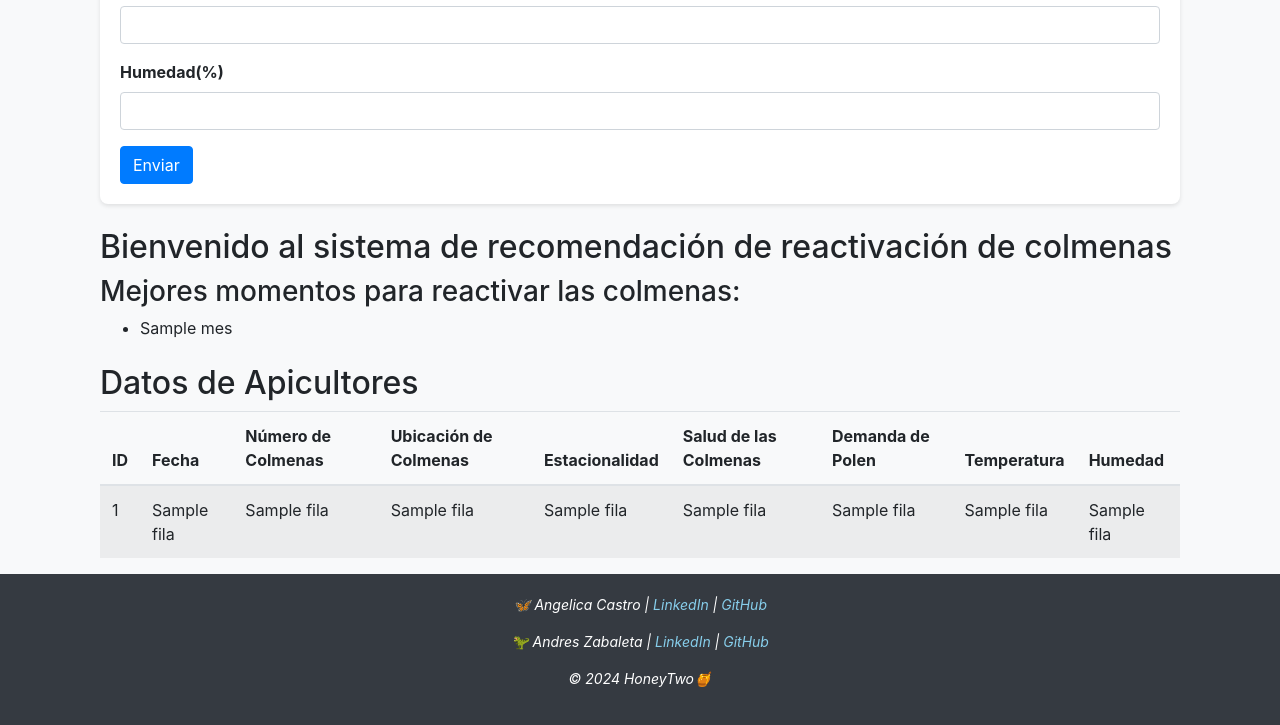
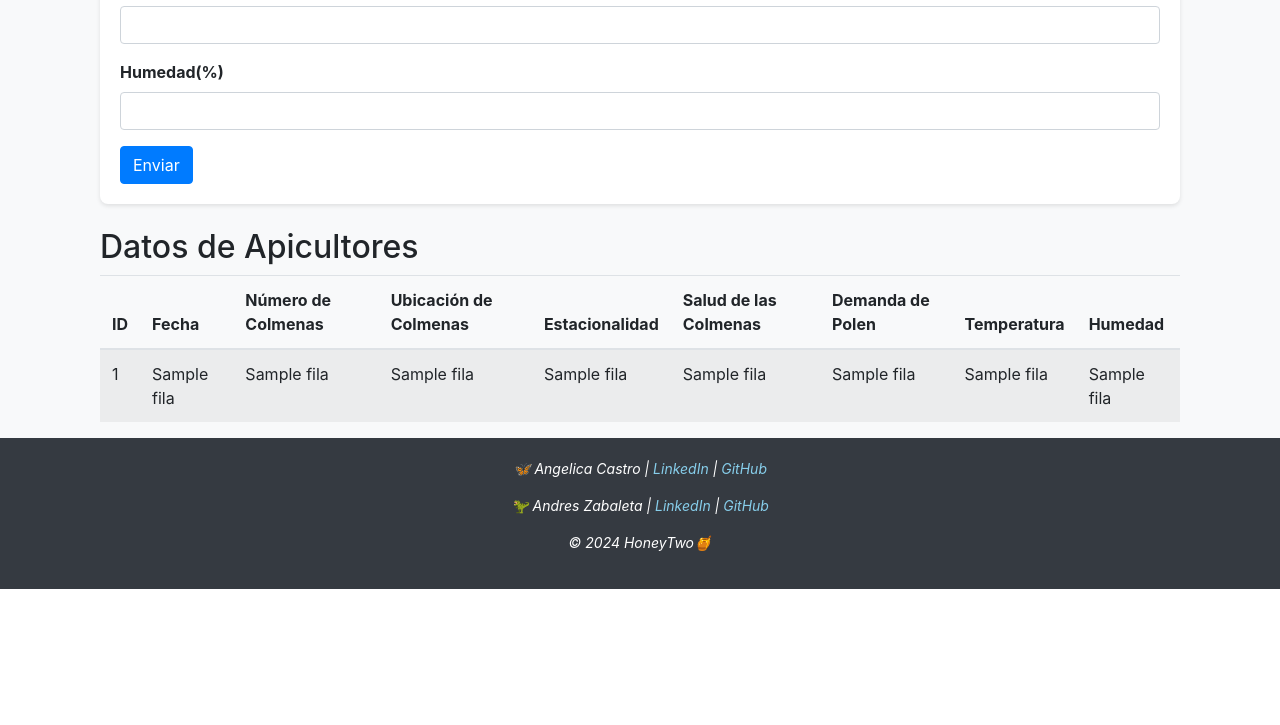
Before and after one commit to AndresZabaleta/HoneyTwo, a Flask app: template templates/formulario.html in a window 1280 px wide. Shown: the part 688-1413 px from the top of the page. After the commit the page ends 1277 px from the top, so only its background shows below. Run offline with Flask 3, Linux system fonts and the light colour scheme; the template is opened without the code that fills it: most values are stand-ins (such as "Sample title", 1, 10 or a date in 2020); some libraries are stand-ins or nearby versions.

Commit message:
Formularion

```diff
--- a/app.py
+++ b/app.py
@@ -25,57 +25,6 @@ def formulario():
     conn.close()
     return render_template("formulario.html", datos=datos)
 
-
-def calcular_mejores_momentos():
-    conn = sqlite3.connect("apicultores.db")
-    cursor = conn.cursor()
-
-    # Obtener los datos de estacionalidad, salud y demanda de la base de datos
-    cursor.execute("SELECT estacionalidad, estsalud, polen FROM apicultores")
-    datos = cursor.fetchall()
-
-    conn.close()
-
-    if not datos:
-        return []
-
-    estacionalidad = np.array([fila[0] for fila in datos])
-    salud_colmena = np.array([fila[1] for fila in datos])
-    demanda_polen = np.array([fila[2] for fila in datos])
-
-    # Pesos para cada factor
-    peso_estacionalidad = 0.4
-    peso_salud_colmena = 0.3
-    peso_demanda_polen = 0.3
-
-    # Calcular puntaje total
-    puntaje_total = (
-        peso_estacionalidad * estacionalidad
-        + peso_salud_colmena * salud_colmena
-        + peso_demanda_polen * demanda_polen
-    )
-
-    # Identificar los 3 mejores momentos
-    mejores_momentos = np.argsort(puntaje_total)[-3:]
-
-    # Convertir a meses legibles (asumiendo que los datos están por meses)
-    meses = [
-        "Enero",
-        "Febrero",
-        "Marzo",
-        "Abril",
-        "Mayo",
-        "Junio",
-        "Julio",
-        "Agosto",
-        "Septiembre",
-        "Octubre",
-        "Noviembre",
-        "Diciembre",
-    ]
-    mejores_meses = [meses[i] for i in mejores_momentos]
-
-    return render_template("index.html", mejores_meses=mejores_meses)
 
 
 @app.route("/submit_form", methods=["POST"])
--- a/templates/formulario.html
+++ b/templates/formulario.html
@@ -57,19 +57,6 @@
     </form>
 </div>
 
-
-<div class="container mt-4">
-    <h2>Bienvenido al sistema de recomendación de reactivación de colmenas</h2>
-
-    <h3>Mejores momentos para reactivar las colmenas:</h3>
-    <ul>
-        {% for mes in mejores_meses %}
-        <li>{{ mes }}</li>
-        {% endfor %}
-    </ul>
-</div>
-
-
 <div class="container mt-4">
     <h2>Datos de Apicultores</h2>
     <table class="table table-striped">
```
